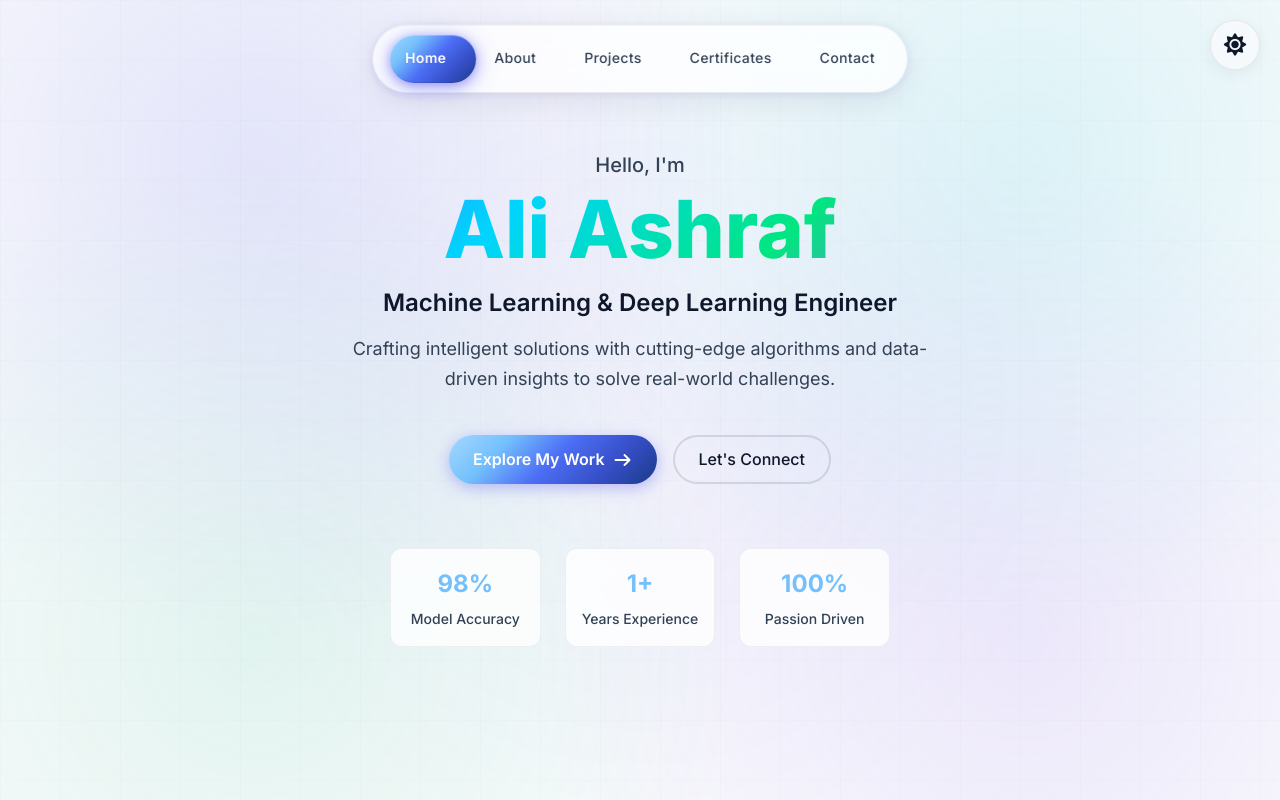
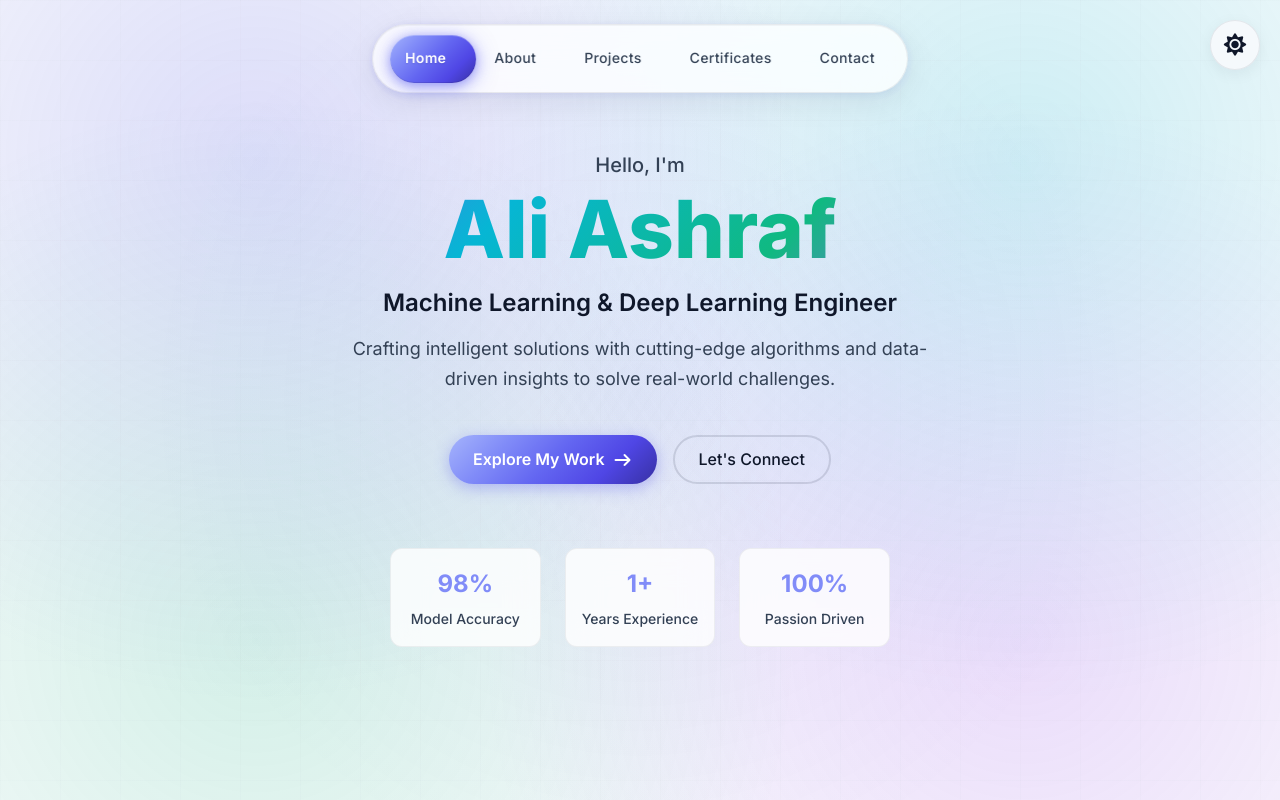
Before and after one commit to Ali-Ashraf-510/react-portfolio, a React (Vite) app: page / in a window 1280 px wide. Shown: the top 800 px of the page. Built offline with nearby package versions, Linux system fonts and the light colour scheme.

Commit message:
feat: update README and styles for enhanced visual design and color palette

```diff
--- a/src/App.jsx
+++ b/src/App.jsx
@@ -5,7 +5,6 @@ import { BrowserRouter, Routes, Route, useLocation } from 'react-router-dom';
 
 // Import Components and Routes
 import Navbar from './components/Navbar';
-import Footer from './components/Footer';
 import CertificateModal from './components/CertificateModal';
 import ScrollToTop from './components/ScrollToTop';
 
@@ -49,7 +48,6 @@ function AppContent() {
           </Routes>
         </div>
       </main>
-      <Footer />
       {modalData && <CertificateModal data={modalData} onClose={closeModal} />}
     </>
   );
--- a/src/styles/globals.css
+++ b/src/styles/globals.css
@@ -7,32 +7,32 @@
      PREMIUM COLOR PALETTE - Next-Gen ML/AI Theme
      ============================================ */
 
-  /* Primary Color System - Electric Sapphire */
-  --color-primary: #4c6ef5;        /* Electric Sapphire */
-  --color-primary-light: #74c0fc;  /* Sky Glow */
-  --color-primary-lighter: #a5d8ff; /* Ethereal Blue */
-  --color-primary-dark: #364fc7;   /* Deep Sapphire */
-  --color-primary-darker: #1c3a8a; /* Midnight Sapphire */
-  --color-primary-glow: rgba(76, 110, 245, 0.45);
-  --color-primary-subtle: rgba(76, 110, 245, 0.08);
-
-  /* Secondary Color System - Cyber Cyan */
-  --color-secondary: #00d4ff;      /* Cyber Cyan */
-  --color-secondary-light: #4dd9ff; /* Neon Cyan */
-  --color-secondary-lighter: #80e5ff; /* Ice Cyan */
-  --color-secondary-dark: #00a8cc; /* Deep Cyber */
-  --color-secondary-darker: #006b8a; /* Ocean Depth */
-  --color-secondary-glow: rgba(0, 212, 255, 0.4);
-  --color-secondary-subtle: rgba(0, 212, 255, 0.06);
-
-  /* Accent Color System - Quantum Emerald */
-  --color-accent: #00e680;         /* Quantum Emerald */
-  --color-accent-light: #4dffaa;   /* Matrix Green */
-  --color-accent-lighter: #80ffc7; /* Mint Glow */
-  --color-accent-dark: #00b366;    /* Forest Matrix */
-  --color-accent-darker: #00804d;  /* Deep Forest */
-  --color-accent-glow: rgba(0, 230, 128, 0.4);
-  --color-accent-subtle: rgba(0, 230, 128, 0.06);
+  /* Enhanced Primary Color System - Vibrant Indigo */
+  --color-primary: #6366f1;        /* Enhanced Indigo */
+  --color-primary-light: #818cf8;  /* Bright Indigo */
+  --color-primary-lighter: #a5b4fc; /* Ethereal Blue */
+  --color-primary-dark: #4f46e5;   /* Deep Indigo */
+  --color-primary-darker: #3730a3; /* Midnight Indigo */
+  --color-primary-glow: rgba(99, 102, 241, 0.5);
+  --color-primary-subtle: rgba(99, 102, 241, 0.1);
+
+  /* Enhanced Secondary Color System - Electric Cyan */
+  --color-secondary: #06b6d4;      /* Vibrant Cyan */
+  --color-secondary-light: #22d3ee; /* Bright Cyan */
+  --color-secondary-lighter: #67e8f9; /* Light Cyan */
+  --color-secondary-dark: #0891b2; /* Deep Cyan */
+  --color-secondary-darker: #0e7490; /* Ocean Cyan */
+  --color-secondary-glow: rgba(6, 182, 212, 0.45);
+  --color-secondary-subtle: rgba(6, 182, 212, 0.08);
+
+  /* Enhanced Accent Color System - Neon Emerald */
+  --color-accent: #10b981;         /* Vibrant Emerald */
+  --color-accent-light: #34d399;   /* Bright Emerald */
+  --color-accent-lighter: #6ee7b7; /* Light Emerald */
+  --color-accent-dark: #059669;    /* Deep Emerald */
+  --color-accent-darker: #047857;  /* Forest Emerald */
+  --color-accent-glow: rgba(16, 185, 129, 0.45);
+  --color-accent-subtle: rgba(16, 185, 129, 0.08);
 
   /* Tertiary Color System - Neural Purple */
   --color-tertiary: #a855f7;       /* Neural Purple */
@@ -109,31 +109,31 @@
      DARK MODE - Premium Professional System
      ============================================ */
 
-  /* Background Hierarchy - 7 Levels */
-  --dark-bg-base: #020508;         /* Base canvas */
-  --dark-bg-primary: #0a0e1a;      /* Primary surface */
-  --dark-bg-secondary: #0f1419;    /* Secondary surface */
-  --dark-bg-tertiary: #161b22;     /* Tertiary surface */
-  --dark-bg-elevated: #21262d;     /* Elevated elements */
-  --dark-bg-floating: #2d333b;     /* Floating elements */
-  --dark-bg-overlay: #3c434d;      /* Overlay elements */
-
-  /* Advanced Surface Colors with Perfect Transparency */
-  --dark-surface-base: rgba(2, 5, 8, 0.98);
-  --dark-surface-primary: rgba(10, 14, 26, 0.95);
-  --dark-surface-secondary: rgba(15, 20, 25, 0.93);
-  --dark-surface-tertiary: rgba(22, 27, 34, 0.91);
-  --dark-surface-elevated: rgba(33, 38, 45, 0.89);
-  --dark-surface-floating: rgba(45, 51, 59, 0.87);
-  --dark-surface-overlay: rgba(60, 67, 77, 0.85);
-
-  /* Text Hierarchy - 6 Levels for Perfect Typography */
-  --dark-text-primary: #f0f6fc;    /* Maximum contrast */
-  --dark-text-secondary: #c9d1d9;  /* High contrast */
-  --dark-text-tertiary: #8b949e;   /* Medium contrast */
-  --dark-text-quaternary: #656d76; /* Low contrast */
-  --dark-text-muted: #484f58;      /* Subtle */
-  --dark-text-disabled: #373e47;   /* Disabled state */
+  /* Premium Dark Mode Background Hierarchy - 7 Levels */
+  --dark-bg-base: #0c0c12;         /* Deep cosmic base */
+  --dark-bg-primary: #141420;      /* Rich dark primary */
+  --dark-bg-secondary: #1e1e2a;    /* Elevated secondary */
+  --dark-bg-tertiary: #282836;     /* Interactive tertiary */
+  --dark-bg-elevated: #323244;     /* Floating elements */
+  --dark-bg-floating: #3c3c52;     /* Modal overlays */
+  --dark-bg-overlay: #464660;      /* Top layer overlays */
+
+  /* Premium Surface Colors with Enhanced Transparency */
+  --dark-surface-base: rgba(12, 12, 18, 0.98);
+  --dark-surface-primary: rgba(20, 20, 32, 0.95);
+  --dark-surface-secondary: rgba(30, 30, 42, 0.93);
+  --dark-surface-tertiary: rgba(40, 40, 54, 0.91);
+  --dark-surface-elevated: rgba(50, 50, 68, 0.89);
+  --dark-surface-floating: rgba(60, 60, 82, 0.87);
+  --dark-surface-overlay: rgba(70, 70, 96, 0.85);
+
+  /* Enhanced Text Hierarchy with Better Contrast */
+  --dark-text-primary: #f8fafc;    /* Pure white for maximum contrast */
+  --dark-text-secondary: #e2e8f0;  /* Bright secondary */
+  --dark-text-tertiary: #cbd5e1;   /* Clear tertiary */
+  --dark-text-quaternary: #94a3b8; /* Subtle quaternary */
+  --dark-text-muted: #64748b;      /* Muted text */
+  --dark-text-disabled: #475569;   /* Disabled state */
 
   /* ============================================
      SEMANTIC COLOR TOKENS - Default Dark Mode
@@ -179,32 +179,46 @@
      ULTIMATE GLASSMORPHISM SYSTEM
      ============================================ */
 
-  /* Glass Backgrounds - 8 Levels */
-  --glass-bg-subtle: rgba(10, 14, 26, 0.2);
-  --glass-bg-soft: rgba(10, 14, 26, 0.3);
-  --glass-bg-primary: rgba(10, 14, 26, 0.4);
-  --glass-bg-secondary: rgba(15, 20, 25, 0.5);
-  --glass-bg-tertiary: rgba(22, 27, 34, 0.6);
-  --glass-bg-elevated: rgba(33, 38, 45, 0.7);
-  --glass-bg-floating: rgba(45, 51, 59, 0.75);
-  --glass-bg-intense: rgba(60, 67, 77, 0.8);
-
-  /* Glass Borders - Enhanced with Color Accents */
-  --glass-border-subtle: rgba(240, 246, 252, 0.04);
-  --glass-border-soft: rgba(240, 246, 252, 0.06);
-  --glass-border-primary: rgba(240, 246, 252, 0.08);
-  --glass-border-secondary: rgba(240, 246, 252, 0.12);
-  --glass-border-tertiary: rgba(240, 246, 252, 0.16);
-  --glass-border-intense: rgba(240, 246, 252, 0.2);
-
-  /* Colored Glass Borders */
-  --glass-border-primary-accent: rgba(76, 110, 245, 0.4);
-  --glass-border-secondary-accent: rgba(0, 212, 255, 0.35);
-  --glass-border-tertiary-accent: rgba(168, 85, 247, 0.4);
-  --glass-border-quaternary-accent: rgba(255, 107, 157, 0.4);
-  --glass-border-success-accent: rgba(0, 230, 128, 0.4);
-  --glass-border-warning-accent: rgba(255, 179, 71, 0.4);
-  --glass-border-error-accent: rgba(255, 71, 87, 0.4);
+  /* Premium Glass Backgrounds - 8 Levels */
+  --glass-bg-subtle: rgba(20, 20, 32, 0.35);
+  --glass-bg-soft: rgba(20, 20, 32, 0.45);
+  --glass-bg-primary: rgba(30, 30, 42, 0.55);
+  --glass-bg-secondary: rgba(40, 40, 54, 0.65);
+  --glass-bg-tertiary: rgba(50, 50, 68, 0.75);
+  --glass-bg-elevated: rgba(60, 60, 82, 0.80);
+  --glass-bg-floating: rgba(70, 70, 96, 0.85);
+  --glass-bg-intense: rgba(80, 80, 110, 0.90);
+
+  /* Enhanced Glass Borders - Better Contrast */
+  --glass-border-subtle: rgba(248, 250, 252, 0.08);
+  --glass-border-soft: rgba(248, 250, 252, 0.12);
+  --glass-border-primary: rgba(248, 250, 252, 0.16);
+  --glass-border-secondary: rgba(248, 250, 252, 0.20);
+  --glass-border-tertiary: rgba(248, 250, 252, 0.24);
+  --glass-border-intense: rgba(248, 250, 252, 0.28);
+
+  /* Enhanced Colored Glass Borders */
+  --glass-border-primary-accent: rgba(99, 102, 241, 0.5);
+  --glass-border-secondary-accent: rgba(6, 182, 212, 0.45);
+  --glass-border-tertiary-accent: rgba(168, 85, 247, 0.5);
+  --glass-border-quaternary-accent: rgba(255, 107, 157, 0.5);
+  --glass-border-success-accent: rgba(16, 185, 129, 0.5);
+  --glass-border-warning-accent: rgba(255, 179, 71, 0.5);
+  --glass-border-error-accent: rgba(255, 71, 87, 0.5);
+
+  /* Premium Dark Mode Special Effects */
+  --dark-glow-primary: 0 0 25px rgba(99, 102, 241, 0.4);
+  --dark-glow-secondary: 0 0 25px rgba(6, 182, 212, 0.4);
+  --dark-glow-accent: 0 0 25px rgba(16, 185, 129, 0.4);
+  --dark-glow-tertiary: 0 0 25px rgba(168, 85, 247, 0.4);
+
+  /* Enhanced Night Mode Accent Colors */
+  --night-accent-purple: #8b5cf6;
+  --night-accent-blue: #3b82f6;
+  --night-accent-cyan: #06b6d4;
+  --night-accent-emerald: #10b981;
+  --night-accent-pink: #ec4899;
+  --night-accent-orange: #f59e0b;
 
   /* ============================================
      PREMIUM SHADOW SYSTEM
@@ -255,12 +269,18 @@
      ULTIMATE GRADIENT SYSTEM
      ============================================ */
 
-  /* Enhanced Single-Color Gradients */
+  /* Enhanced Single-Color Gradients with Vibrant Colors */
   --gradient-primary: linear-gradient(135deg, var(--color-primary-lighter) 0%, var(--color-primary-light) 25%, var(--color-primary) 50%, var(--color-primary-dark) 75%, var(--color-primary-darker) 100%);
   --gradient-secondary: linear-gradient(135deg, var(--color-secondary-lighter) 0%, var(--color-secondary-light) 25%, var(--color-secondary) 50%, var(--color-secondary-dark) 75%, var(--color-secondary-darker) 100%);
   --gradient-accent: linear-gradient(135deg, var(--color-accent-lighter) 0%, var(--color-accent-light) 25%, var(--color-accent) 50%, var(--color-accent-dark) 75%, var(--color-accent-darker) 100%);
   --gradient-tertiary: linear-gradient(135deg, var(--color-tertiary-lighter) 0%, var(--color-tertiary-light) 25%, var(--color-tertiary) 50%, var(--color-tertiary-dark) 75%, var(--color-tertiary-darker) 100%);
   --gradient-quaternary: linear-gradient(135deg, var(--color-quaternary-lighter) 0%, var(--color-quaternary-light) 25%, var(--color-quaternary) 50%, var(--color-quaternary-dark) 75%, var(--color-quaternary-darker) 100%);
+
+  /* Dark Mode Specific Enhanced Gradients */
+  --dark-gradient-primary: linear-gradient(135deg, #818cf8 0%, #6366f1 50%, #4f46e5 100%);
+  --dark-gradient-secondary: linear-gradient(135deg, #22d3ee 0%, #06b6d4 50%, #0891b2 100%);
+  --dark-gradient-accent: linear-gradient(135deg, #34d399 0%, #10b981 50%, #059669 100%);
+  --dark-gradient-surface: linear-gradient(135deg, var(--dark-bg-primary) 0%, var(--dark-bg-secondary) 100%);
 
   /* Premium Multi-Color Gradients */
   --gradient-rainbow: linear-gradient(135deg,
@@ -584,11 +604,11 @@ body::before {
   position: fixed;
   inset: 0;
   background:
-    radial-gradient(circle at 20% 20%, rgba(99, 102, 241, 0.15) 0%, transparent 40%),
-    radial-gradient(circle at 80% 20%, rgba(6, 182, 212, 0.12) 0%, transparent 40%),
-    radial-gradient(circle at 20% 80%, rgba(16, 185, 129, 0.1) 0%, transparent 40%),
-    radial-gradient(circle at 80% 80%, rgba(139, 92, 246, 0.12) 0%, transparent 40%),
-    radial-gradient(circle at 50% 50%, rgba(79, 70, 229, 0.05) 0%, transparent 60%);
+    radial-gradient(circle at 20% 20%, rgba(99, 102, 241, 0.20) 0%, transparent 45%),
+    radial-gradient(circle at 80% 20%, rgba(6, 182, 212, 0.18) 0%, transparent 45%),
+    radial-gradient(circle at 20% 80%, rgba(16, 185, 129, 0.16) 0%, transparent 45%),
+    radial-gradient(circle at 80% 80%, rgba(168, 85, 247, 0.18) 0%, transparent 45%),
+    radial-gradient(circle at 50% 50%, rgba(99, 102, 241, 0.08) 0%, transparent 65%);
   animation: floatingGradients 25s ease-in-out infinite;
   z-index: -2;
 }
```
Also changed, not shown: 1 other file (tests, documents, lock files or other folders).
